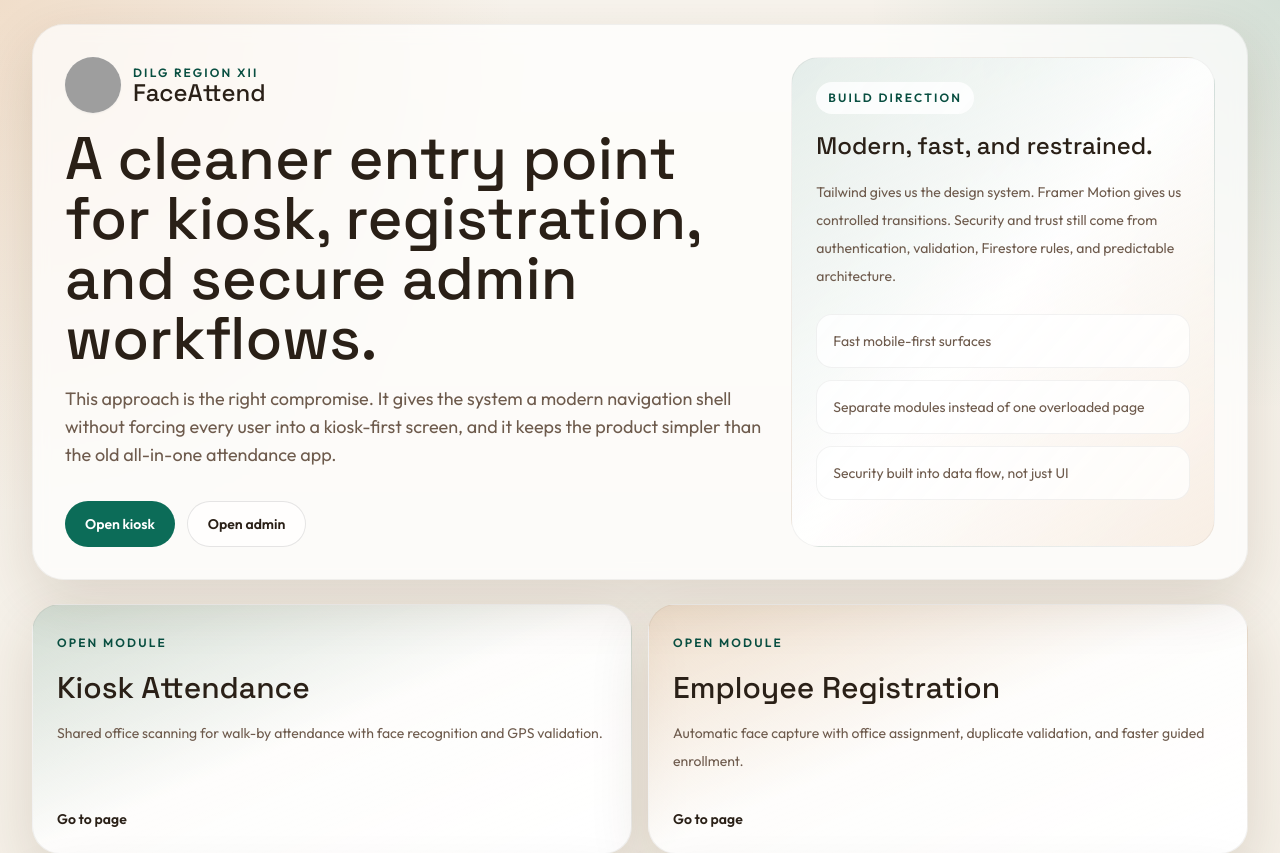
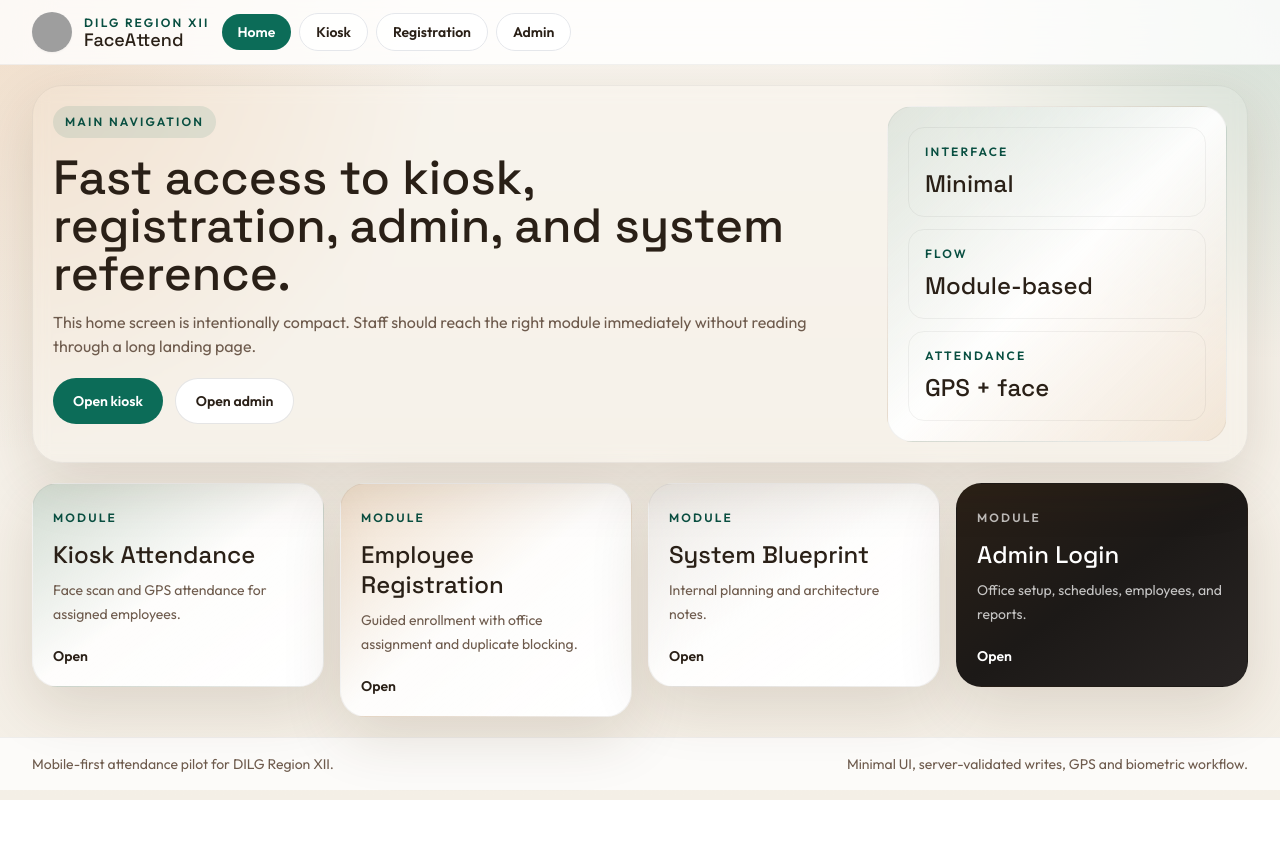
Before and after one commit to betaRic/faceid, a Next.js app: page / in a window 1280 px wide. Shown: the top 853 px of the page. After the commit the page ends 800 px from the top, so only its background shows below. Built offline with nearby package versions, Linux system fonts and the light colour scheme; grey boxes are pictures that could not be loaded.

Commit message:
Add AppShell component for consistent layout and navigation across the application

```diff
--- a/components/AdminDashboard.jsx
+++ b/components/AdminDashboard.jsx
@@ -8,6 +8,7 @@ import { buildAttendanceSummary } from '../lib/attendance-summary'
 import { subscribeToAttendance, subscribeToPersons, updatePersonRecord } from '../lib/data-store'
 import { firebaseEnabled } from '../lib/firebase'
 import { saveOfficeConfig, subscribeToOfficeConfigs } from '../lib/office-admin-store'
+import AppShell from './AppShell'
 import BrandMark from './BrandMark'
 
 const OfficeLocationPicker = dynamic(() => import('./OfficeLocationPicker'), {
@@ -24,11 +25,10 @@ const dayOptions = [
   { value: 0, label: 'Sun' },
 ]
 
-const moduleCards = [
-  'Offices and GPS',
-  'Schedules and WFH',
-  'Employees',
-  'Attendance Summary',
+const panelTabs = [
+  { id: 'office', label: 'Office Setup' },
+  { id: 'employees', label: 'Employees' },
+  { id: 'summary', label: 'Summary' },
 ]
 
 export default function AdminDashboard() {
@@ -46,6 +46,7 @@ export default function AdminDashboard() {
   const [employeeStatusFilter, setEmployeeStatusFilter] = useState('all')
   const [summaryOfficeFilter, setSummaryOfficeFilter] = useState('all')
   const [summaryEmployeeFilter, setSummaryEmployeeFilter] = useState('all')
+  const [activePanel, setActivePanel] = useState('office')
 
   useEffect(() => {
     const unsubscribe = subscribeToOfficeConfigs(
@@ -265,8 +266,19 @@ export default function AdminDashboard() {
   }
 
   return (
-    <main className="min-h-screen bg-hero-wash px-4 py-6 sm:px-6 lg:px-8">
-      <div className="mx-auto flex max-w-7xl flex-col gap-6">
+    <AppShell
+      actions={(
+        <button
+          className="inline-flex items-center justify-center rounded-full border border-black/10 bg-white px-4 py-2 text-sm font-semibold text-ink transition hover:bg-stone-50"
+          onClick={handleLogout}
+          type="button"
+        >
+          Logout
+        </button>
+      )}
+      contentClassName="px-4 py-5 sm:px-6 lg:px-8"
+    >
+      <div className="mx-auto flex max-w-7xl flex-col gap-5">
         <section className="grid gap-5 rounded-[2rem] border border-black/5 bg-white/70 p-6 shadow-glow backdrop-blur xl:grid-cols-[1.2fr_.8fr] xl:p-8">
           <motion.div
             animate={{ opacity: 1, y: 0 }}
@@ -274,15 +286,14 @@ export default function AdminDashboard() {
             transition={{ duration: 0.4, ease: 'easeOut' }}
           >
             <BrandMark />
-            <h1 className="mt-4 font-display text-4xl leading-none text-ink sm:text-5xl">
-              Office setup should be centralized, simple, and hard to misuse.
+            <h1 className="mt-4 font-display text-3xl leading-tight text-ink sm:text-4xl">
+              Admin workspace for offices, employees, and attendance reports.
             </h1>
-            <p className="mt-4 max-w-3xl text-base leading-8 text-muted">
-              Firebase is appropriate for this configuration layer because multiple clients need a shared source of
-              truth. Proper Firestore rules and real admin authentication still need to be added before this is trusted
-              in production.
+            <p className="mt-3 max-w-3xl text-sm leading-7 text-muted sm:text-base">
+              This screen should stay compact. Office setup, employee control, and summary reporting are separated so
+              admin users can switch tasks instead of scrolling through one long page.
             </p>
-            <div className="mt-8 flex flex-col gap-3 sm:flex-row">
+            <div className="mt-5 flex flex-wrap gap-3">
               <Link
                 className="inline-flex items-center justify-center rounded-full border border-black/10 bg-white/80 px-5 py-3 text-sm font-semibold text-ink transition hover:bg-white"
                 href="/"
@@ -295,13 +306,6 @@ export default function AdminDashboard() {
               >
                 Open kiosk
               </Link>
-              <button
-                className="inline-flex items-center justify-center rounded-full border border-black/10 bg-white px-5 py-3 text-sm font-semibold text-ink transition hover:bg-stone-50"
-                onClick={handleLogout}
-                type="button"
-              >
-                Logout
-              </button>
             </div>
           </motion.div>
 
@@ -318,10 +322,19 @@ export default function AdminDashboard() {
             </div>
 
             <div className="grid gap-3 sm:grid-cols-2 xl:grid-cols-1">
-              {moduleCards.map(module => (
-                <div key={module} className="rounded-2xl border border-black/5 bg-white/75 p-4 text-sm text-muted">
-                  {module}
-                </div>
+              {panelTabs.map(panel => (
+                <button
+                  key={panel.id}
+                  className={`rounded-2xl border p-4 text-left text-sm transition ${
+                    activePanel === panel.id
+                      ? 'border-brand/30 bg-brand/10 text-brand-dark'
+                      : 'border-black/5 bg-white/75 text-muted hover:bg-white'
+                  }`}
+                  onClick={() => setActivePanel(panel.id)}
+                  type="button"
+                >
+                  {panel.label}
+                </button>
               ))}
             </div>
           </motion.aside>
@@ -382,16 +395,31 @@ export default function AdminDashboard() {
             initial={{ opacity: 0, y: 18 }}
             transition={{ duration: 0.4, ease: 'easeOut', delay: 0.06 }}
           >
-            <header className="mb-6">
-              <span className="text-xs font-semibold uppercase tracking-[0.18em] text-brand-dark">Editor</span>
+            <header className="mb-6 border-b border-black/5 pb-5">
+              <span className="text-xs font-semibold uppercase tracking-[0.18em] text-brand-dark">Workspace</span>
               <h2 className="mt-2 font-display text-3xl text-ink">{activeOffice?.name || 'Select an office'}</h2>
               <p className="mt-2 max-w-2xl text-sm leading-7 text-muted">
                 Regional admins should be able to edit all offices. Office admins should only edit their own office.
-                This UI is already aligned with that model.
               </p>
+              <div className="mt-4 flex flex-wrap gap-2">
+                {panelTabs.map(panel => (
+                  <button
+                    key={`panel-${panel.id}`}
+                    className={`rounded-full px-4 py-2 text-sm font-semibold transition ${
+                      activePanel === panel.id
+                        ? 'bg-brand text-white'
+                        : 'border border-black/10 bg-white text-ink hover:bg-stone-50'
+                    }`}
+                    onClick={() => setActivePanel(panel.id)}
+                    type="button"
+                  >
+                    {panel.label}
+                  </button>
+                ))}
+              </div>
             </header>
 
-            {activeOffice ? (
+            {activePanel === 'office' && activeOffice ? (
               <div className="grid gap-5 md:grid-cols-2">
                 <div className="md:col-span-2">
                   <Field label="Office map location">
@@ -503,17 +531,17 @@ export default function AdminDashboard() {
                   </button>
                 </div>
               </div>
-            ) : (
+            ) : activePanel === 'office' ? (
               <div className="rounded-2xl border border-dashed border-black/10 bg-stone-50 px-4 py-10 text-center text-sm text-muted">
                 No office selected.
               </div>
-            )}
+            ) : null}
           </motion.section>
         </div>
 
         <motion.section
           animate={{ opacity: 1, y: 0 }}
-          className="rounded-[1.75rem] border border-black/5 bg-white/80 p-6 shadow-glow backdrop-blur"
+          className={`${activePanel === 'employees' ? 'block' : 'hidden'} rounded-[1.75rem] border border-black/5 bg-white/80 p-6 shadow-glow backdrop-blur`}
           initial={{ opacity: 0, y: 18 }}
           transition={{ duration: 0.4, ease: 'easeOut', delay: 0.1 }}
         >
@@ -555,7 +583,7 @@ export default function AdminDashboard() {
             </div>
           </div>
 
-          <div className="mt-6 grid gap-4">
+          <div className="mt-6 grid max-h-[60vh] gap-4 overflow-auto pr-1">
             {filteredPersons.length === 0 ? (
               <div className="rounded-2xl border border-dashed border-black/10 bg-stone-50 px-4 py-8 text-center text-sm text-muted">
                 No employees match the current filters.
@@ -618,7 +646,7 @@ export default function AdminDashboard() {
 
         <motion.section
           animate={{ opacity: 1, y: 0 }}
-          className="rounded-[1.75rem] border border-black/5 bg-white/80 p-6 shadow-glow backdrop-blur"
+          className={`${activePanel === 'summary' ? 'block' : 'hidden'} rounded-[1.75rem] border border-black/5 bg-white/80 p-6 shadow-glow backdrop-blur`}
           initial={{ opacity: 0, y: 18 }}
           transition={{ duration: 0.4, ease: 'easeOut', delay: 0.12 }}
         >
@@ -680,9 +708,9 @@ export default function AdminDashboard() {
             </div>
           </div>
 
-          <div className="mt-6 overflow-x-auto">
+          <div className="mt-6 max-h-[62vh] overflow-auto">
             <table className="min-w-full border-separate border-spacing-y-3 text-left">
-              <thead>
+              <thead className="sticky top-0 bg-white/95 backdrop-blur">
                 <tr className="text-xs uppercase tracking-[0.16em] text-muted">
                   <th className="px-3 py-2">Employee</th>
                   <th className="px-3 py-2">Office</th>
@@ -731,7 +759,7 @@ export default function AdminDashboard() {
           </div>
         </motion.section>
       </div>
-    </main>
+    </AppShell>
   )
 }
 
--- /dev/null
+++ b/components/AppShell.jsx
@@ -0,0 +1,59 @@
+'use client'
+
+import Link from 'next/link'
+import { usePathname } from 'next/navigation'
+import BrandMark from './BrandMark'
+
+const defaultNavItems = [
+  { href: '/', label: 'Home' },
+  { href: '/kiosk', label: 'Kiosk' },
+  { href: '/registration', label: 'Registration' },
+  { href: '/admin', label: 'Admin' },
+]
+
+export default function AppShell({ children, actions = null, navItems = defaultNavItems, contentClassName = '' }) {
+  const pathname = usePathname()
+
+  return (
+    <div className="min-h-screen bg-hero-wash">
+      <header className="sticky top-0 z-40 border-b border-black/5 bg-white/80 backdrop-blur-xl">
+        <div className="mx-auto flex max-w-7xl flex-wrap items-center gap-3 px-4 py-3 sm:px-6 lg:px-8">
+          <Link className="min-w-0" href="/">
+            <BrandMark compact />
+          </Link>
+
+          <nav className="flex min-w-0 flex-1 flex-wrap items-center gap-2">
+            {navItems.map(item => {
+              const active = pathname === item.href || (item.href !== '/' && pathname?.startsWith(item.href))
+
+              return (
+                <Link
+                  key={item.href}
+                  className={`rounded-full px-4 py-2 text-sm font-semibold transition ${
+                    active
+                      ? 'bg-brand text-white'
+                      : 'border border-black/8 bg-white/80 text-ink hover:bg-stone-50'
+                  }`}
+                  href={item.href}
+                >
+                  {item.label}
+                </Link>
+              )
+            })}
+          </nav>
+
+          {actions ? <div className="ml-auto flex flex-wrap items-center gap-2">{actions}</div> : null}
+        </div>
+      </header>
+
+      <div className={contentClassName}>{children}</div>
+
+      <footer className="border-t border-black/5 bg-white/75">
+        <div className="mx-auto flex max-w-7xl flex-col gap-2 px-4 py-4 text-sm text-muted sm:flex-row sm:items-center sm:justify-between sm:px-6 lg:px-8">
+          <p>Mobile-first attendance pilot for DILG Region XII.</p>
+          <p>Minimal UI, server-validated writes, GPS and biometric workflow.</p>
+        </div>
+      </footer>
+    </div>
+  )
+}
--- a/components/PlatformNavigator.jsx
+++ b/components/PlatformNavigator.jsx
@@ -2,31 +2,31 @@
 
 import Link from 'next/link'
 import { motion } from 'framer-motion'
-import BrandMark from './BrandMark'
+import AppShell from './AppShell'
 
 const entryCards = [
   {
     title: 'Kiosk Attendance',
     href: '/kiosk',
-    description: 'Shared office scanning for walk-by attendance with face recognition and GPS validation.',
+    description: 'Face scan and GPS attendance for assigned employees.',
     tone: 'from-brand/15 via-white/85 to-white',
   },
   {
     title: 'Employee Registration',
     href: '/registration',
-    description: 'Automatic face capture with office assignment, duplicate validation, and faster guided enrollment.',
+    description: 'Guided enrollment with office assignment and duplicate blocking.',
     tone: 'from-accent/15 via-white/85 to-white',
   },
   {
     title: 'System Blueprint',
     href: '/blueprint',
-    description: 'Product and architecture reference page so the live entry flow stays focused and uncluttered.',
+    description: 'Internal planning and architecture notes.',
     tone: 'from-stone-200/60 via-white/90 to-white',
   },
   {
     title: 'Admin Login',
     href: '/admin/login',
-    description: 'Office setup, GPS configuration, schedules, WFH rules, and attendance administration.',
+    description: 'Office setup, schedules, employees, and reports.',
     tone: 'from-ink via-stone-900 to-stone-800',
     dark: true,
   },
@@ -34,25 +34,27 @@ const entryCards = [
 
 export default function PlatformNavigator() {
   return (
-    <main className="min-h-screen bg-hero-wash px-4 py-6 sm:px-6 lg:px-8">
-      <div className="mx-auto flex max-w-7xl flex-col gap-6">
-        <section className="grid gap-5 overflow-hidden rounded-[2rem] border border-black/5 bg-white/70 p-6 shadow-glow backdrop-blur xl:grid-cols-[1.25fr_.75fr] xl:p-8">
+    <AppShell contentClassName="px-4 py-5 sm:px-6 lg:px-8">
+      <div className="mx-auto flex max-w-7xl flex-col gap-5">
+        <section className="grid gap-4 rounded-[1.9rem] border border-black/5 bg-white/78 p-5 shadow-glow backdrop-blur lg:grid-cols-[minmax(0,1fr)_340px]">
           <motion.div
             animate={{ opacity: 1, y: 0 }}
             className="min-w-0"
             initial={{ opacity: 0, y: 20 }}
-            transition={{ duration: 0.45, ease: 'easeOut' }}
+            transition={{ duration: 0.4, ease: 'easeOut' }}
           >
-            <BrandMark />
-            <h1 className="mt-4 max-w-4xl font-display text-4xl leading-none text-ink sm:text-5xl lg:text-6xl">
-              A cleaner entry point for kiosk, registration, and secure admin workflows.
+            <div className="inline-flex rounded-full bg-brand/10 px-3 py-2 text-xs font-semibold uppercase tracking-[0.18em] text-brand-dark">
+              Main Navigation
+            </div>
+            <h1 className="mt-4 max-w-3xl font-display text-3xl leading-tight text-ink sm:text-4xl lg:text-5xl">
+              Fast access to kiosk, registration, admin, and system reference.
             </h1>
-            <p className="mt-4 max-w-3xl text-base leading-8 text-muted sm:text-lg">
-              This approach is the right compromise. It gives the system a modern navigation shell without forcing every
-              user into a kiosk-first screen, and it keeps the product simpler than the old all-in-one attendance app.
+            <p className="mt-3 max-w-3xl text-sm leading-7 text-muted sm:text-base">
+              This home screen is intentionally compact. Staff should reach the right module immediately without reading
+              through a long landing page.
             </p>
 
-            <div className="mt-8 flex flex-col gap-3 sm:flex-row">
+            <div className="mt-5 flex flex-wrap gap-3">
               <Link
                 className="inline-flex items-center justify-center rounded-full bg-brand px-5 py-3 text-sm font-semibold text-white transition hover:bg-brand-dark"
                 href="/kiosk"
@@ -60,7 +62,7 @@ export default function PlatformNavigator() {
                 Open kiosk
               </Link>
               <Link
-                className="inline-flex items-center justify-center rounded-full border border-black/10 bg-white/70 px-5 py-3 text-sm font-semibold text-ink transition hover:bg-white"
+                className="inline-flex items-center justify-center rounded-full border border-black/10 bg-white px-5 py-3 text-sm font-semibold text-ink transition hover:bg-stone-50"
                 href="/admin/login"
               >
                 Open admin
@@ -70,65 +72,54 @@ export default function PlatformNavigator() {
 
           <motion.aside
             animate={{ opacity: 1, x: 0 }}
-            className="rounded-[1.75rem] border border-black/5 bg-gradient-to-br from-brand/10 via-white/80 to-accent/10 p-6"
+            className="grid gap-3 rounded-[1.6rem] border border-black/5 bg-gradient-to-br from-brand/10 via-white/90 to-accent/10 p-5"
             initial={{ opacity: 0, x: 24 }}
-            transition={{ duration: 0.5, ease: 'easeOut', delay: 0.08 }}
+            transition={{ duration: 0.45, ease: 'easeOut', delay: 0.06 }}
           >
-            <div className="space-y-4">
-              <span className="inline-flex rounded-full bg-white/80 px-3 py-2 text-xs font-semibold uppercase tracking-[0.18em] text-brand-dark">
-                Build Direction
-              </span>
-              <h2 className="font-display text-2xl text-ink">Modern, fast, and restrained.</h2>
-              <p className="text-sm leading-7 text-muted">
-                Tailwind gives us the design system. Framer Motion gives us controlled transitions. Security and trust
-                still come from authentication, validation, Firestore rules, and predictable architecture.
-              </p>
-              <div className="grid gap-3 pt-2 text-sm text-muted">
-                <div className="rounded-2xl border border-black/5 bg-white/75 p-4">
-                  Fast mobile-first surfaces
-                </div>
-                <div className="rounded-2xl border border-black/5 bg-white/75 p-4">
-                  Separate modules instead of one overloaded page
-                </div>
-                <div className="rounded-2xl border border-black/5 bg-white/75 p-4">
-                  Security built into data flow, not just UI
-                </div>
-              </div>
-            </div>
+            <QuickStat label="Interface" value="Minimal" />
+            <QuickStat label="Flow" value="Module-based" />
+            <QuickStat label="Attendance" value="GPS + face" />
           </motion.aside>
         </section>
 
-        <section className="grid gap-4 md:grid-cols-2">
+        <section className="grid gap-4 md:grid-cols-2 xl:grid-cols-4">
           {entryCards.map((card, index) => (
             <motion.div
               key={card.title}
               animate={{ opacity: 1, y: 0 }}
               initial={{ opacity: 0, y: 18 }}
-              transition={{ duration: 0.4, ease: 'easeOut', delay: 0.08 * index }}
+              transition={{ duration: 0.35, ease: 'easeOut', delay: 0.05 * index }}
             >
               <Link
-                className={`group flex min-h-[250px] flex-col justify-between rounded-[1.75rem] border border-black/5 bg-gradient-to-br ${card.tone} p-6 shadow-glow transition duration-200 hover:-translate-y-1 hover:shadow-2xl`}
+                className={`group flex min-h-[190px] flex-col justify-between rounded-[1.6rem] border border-black/5 bg-gradient-to-br ${card.tone} p-5 shadow-glow transition duration-200 hover:-translate-y-1 hover:shadow-2xl`}
                 href={card.href}
               >
                 <div>
                   <span className={`text-xs font-semibold uppercase tracking-[0.18em] ${card.dark ? 'text-white/70' : 'text-brand-dark'}`}>
-                    Open module
+                    Module
                   </span>
-                  <h2 className={`mt-4 font-display text-3xl leading-tight ${card.dark ? 'text-white' : 'text-ink'}`}>
+                  <h2 className={`mt-3 font-display text-2xl leading-tight ${card.dark ? 'text-white' : 'text-ink'}`}>
                     {card.title}
                   </h2>
-                  <p className={`mt-3 max-w-xl text-sm leading-7 ${card.dark ? 'text-white/75' : 'text-muted'}`}>
+                  <p className={`mt-2 text-sm leading-6 ${card.dark ? 'text-white/75' : 'text-muted'}`}>
                     {card.description}
                   </p>
                 </div>
-                <span className={`mt-8 text-sm font-semibold ${card.dark ? 'text-white' : 'text-ink'}`}>
-                  Go to page
-                </span>
+                <span className={`mt-5 text-sm font-semibold ${card.dark ? 'text-white' : 'text-ink'}`}>Open</span>
               </Link>
             </motion.div>
           ))}
         </section>
       </div>
-    </main>
+    </AppShell>
   )
 }
+
+function QuickStat({ label, value }) {
+  return (
+    <div className="rounded-2xl border border-black/5 bg-white/78 p-4">
+      <div className="text-xs font-semibold uppercase tracking-[0.18em] text-brand-dark">{label}</div>
+      <div className="mt-2 font-display text-2xl text-ink">{value}</div>
+    </div>
+  )
+}
```
